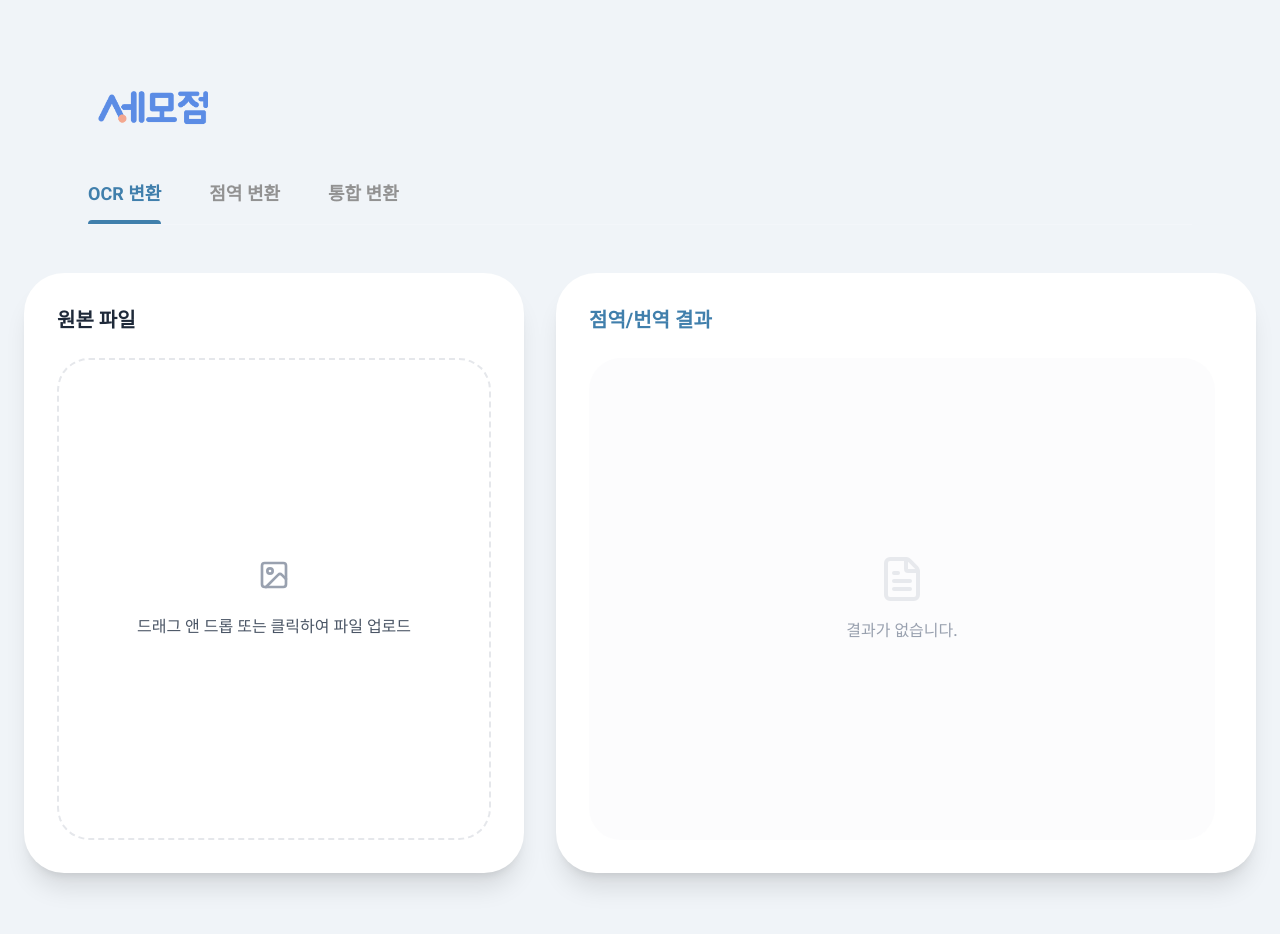
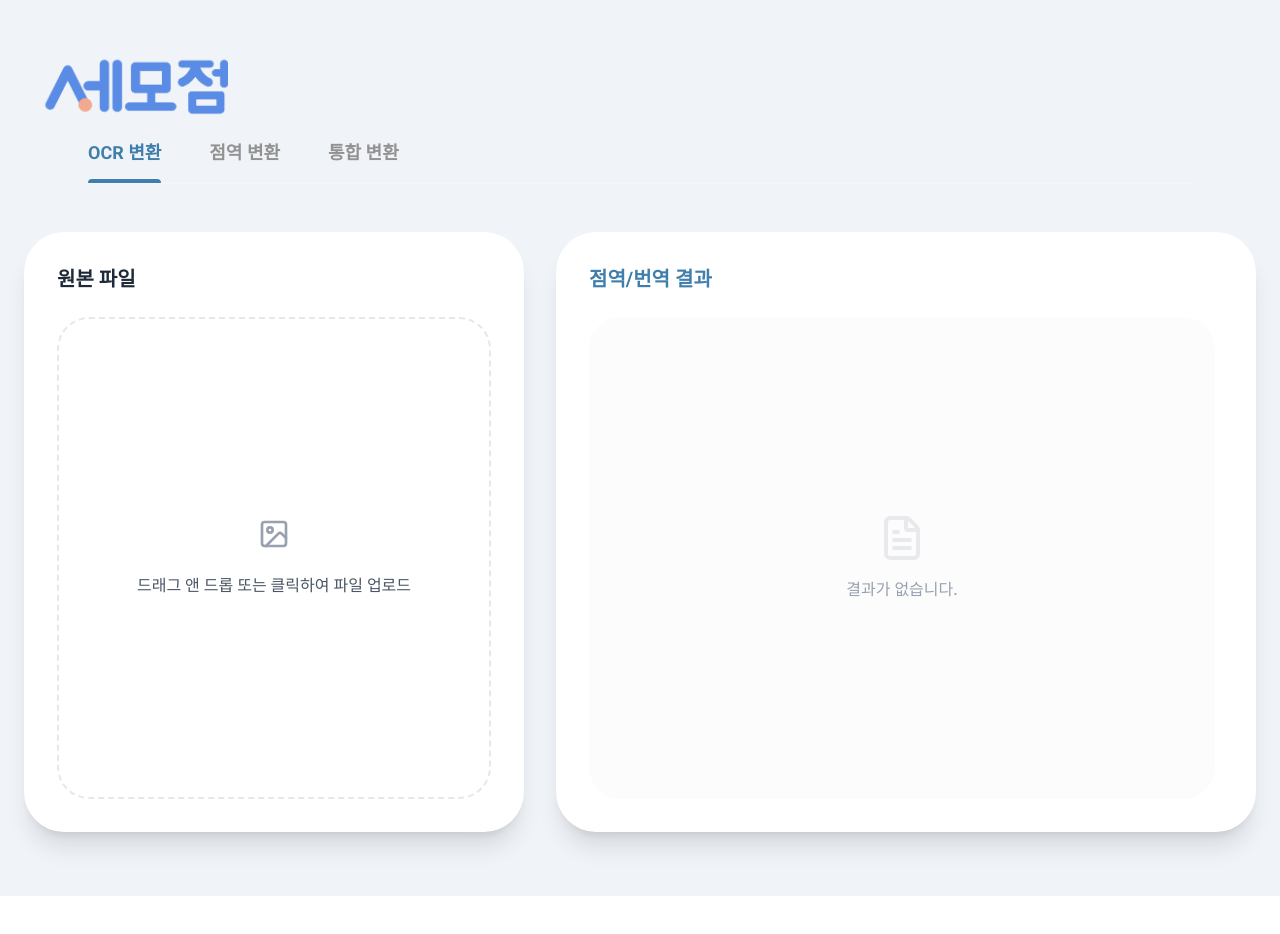
Before and after one commit to Semojum/FE, a React (Vite) app: page / in a window 1280 px wide. Shown: the top 934 px of the page. After the commit the page ends 896 px from the top, so only its background shows below. Built offline with nearby package versions, Linux system fonts and the light colour scheme.

Commit message:
chore: logo size modify

```diff
--- a/src/App.tsx
+++ b/src/App.tsx
@@ -312,11 +312,11 @@ const BrailleMate: React.FC = () => {
   return (
     <div className="min-h-screen bg-[#F0F4F8] flex flex-col font-sans text-gray-800 antialiased transition-colors duration-500">
       <header className="max-w-6xl mx-auto pt-12 px-6 w-full">
-        <div className="flex items-center gap-3 mb-3">
+        <div className="flex items-center gap-3 mb-3 -ml-15">
           <img
             src={'BrailleMate_Logo.png'}
             alt="Logo"
-            className="w-30 aspect-square object-contain"
+            className="w-50 object-contain"
           />
         </div>
         <nav className="flex gap-12 border-b border-white/20 relative">
```
